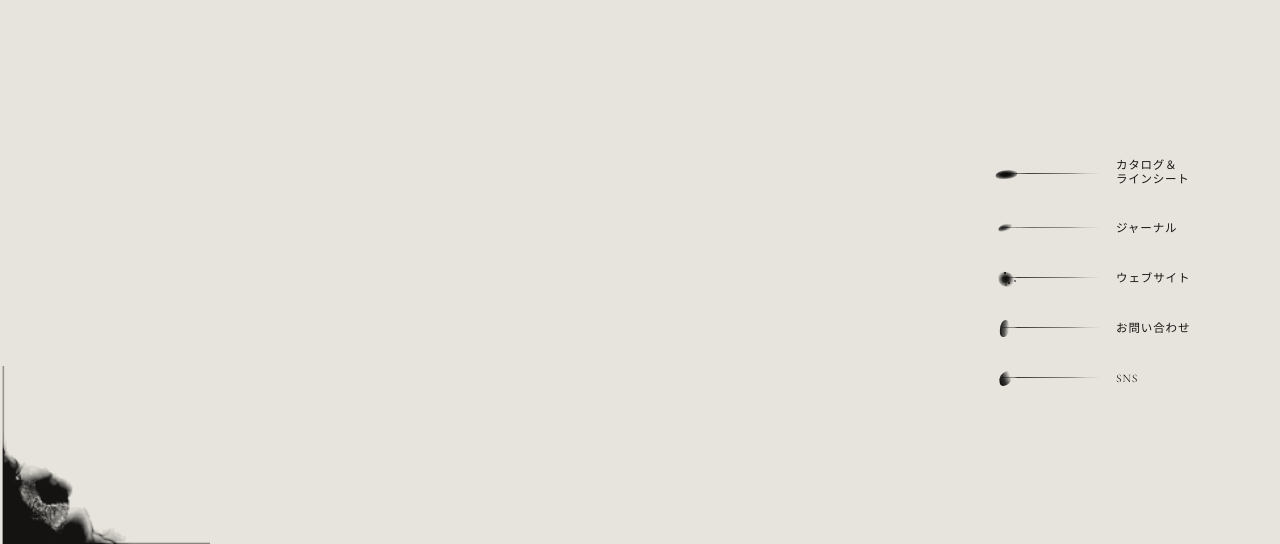
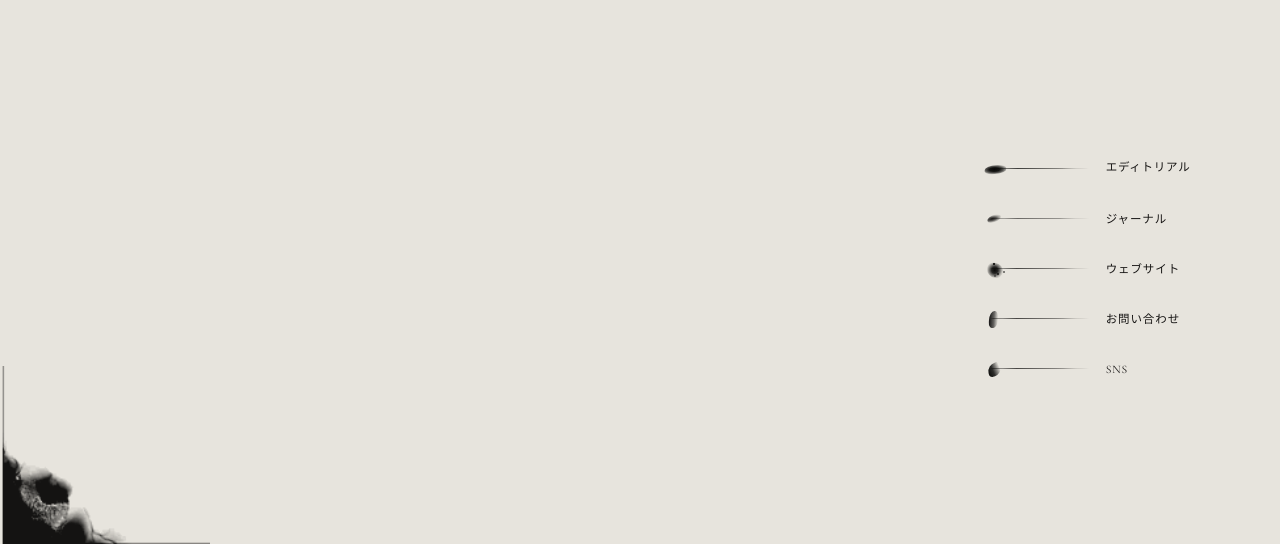
Before and after one commit to SayaliYadav123/sloop, a plain HTML site: page index.html in a window 1280 px wide. Shown: the part 256-800 px from the top of the page. Drawn offline with nearby package versions, Linux system fonts and the light colour scheme.

Commit message:
link added

```diff
--- a/index.html
+++ b/index.html
@@ -973,10 +973,10 @@
 
       <a
         class="nav-item"
-        href="https://drive.google.com/drive/folders/1IR81Rx1yDNQZYB8iVKQafBD5qyWWlotR"
+        href="https://slooplife.com/pages/tranoi-lookbook"
         target="_blank"
         rel="noopener noreferrer"
-        aria-label="カタログとラインシート"
+        aria-label="エディトリアル"
       >
 
         <span
@@ -985,8 +985,7 @@
         ></span>
 
         <span class="nav-label">
-          カタログ＆<br>
-          ラインシート
+          エディトリアル
         </span>
 
       </a>
```
